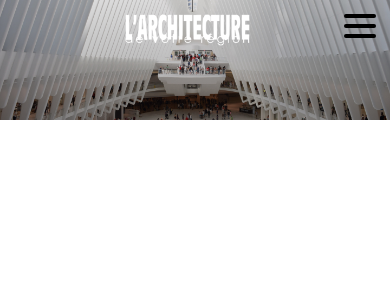
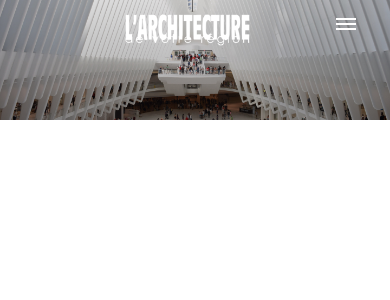
Before and after one commit to Clement-picot6/Semaine-Intensive-G4, a PHP site: page /header.html in a window 390 px wide. Shown: the top 300 px of the page. Run offline with PHP 8.4, Linux system fonts and the light colour scheme.

Commit message:
CPI: burger responsive done for every device

```diff
--- a/integration/sass/partials/_header.scss
+++ b/integration/sass/partials/_header.scss
@@ -194,7 +194,7 @@ input[type="checkbox"]{
 
   .navPhone .mainNav .choice{
     display: inline-block;
-    margin-top: 0px;
+    margin: 2.5% 2% 0 0;
   }
 
  .navPhone .mainNav .choice:nth-child(1){
@@ -216,18 +216,17 @@ input[type="checkbox"]{
 
 .navPhone .mainNav .choice span{
   width: 80%;
-  background-color: black;
-  border-radius: 5px;
-  height: 4px;
+  background-color: white;
+  height: 3px;
   position: absolute;
   z-index: 99;
 }
 
 .navPhone .mainNav:nth-child(1)  .choice span:nth-child(2){
-  top: 14px;
+  top:0px;
 }
 .navPhone .mainNav .choice span:nth-child(3){
-  top: 24px;
+  top: 0 px;
 }
 
 .contentMenuPhone{
@@ -238,7 +237,7 @@ input[type="checkbox"]{
   position: fixed;
   top: -50px;
   right: -400px;
-  transition: 1s;
+  transition: 0.6s;
 }
 
 .navPhone ul{
@@ -279,11 +278,80 @@ input[type="checkbox"]{
   z-index: 100;
 }
 
+
 input[type="checkbox"]:checked + .navPhone .contentMenuPhone{
     position: fixed;
     right:0;
 }
+
+input[type="checkbox"]:checked + .navPhone .contentMenuPhone{
+    position: fixed;
+    right:0;
+
 }
+
+input[type="checkbox"]:checked  + .navPhone .mainNav .choice span:nth-child(2) {
+	display: none;
+	z-index: 3;
+}
+
+input[type="checkbox"]:checked  + .navPhone .mainNav .choice span:nth-child(1) {
+	-ms-transform: rotate(45deg);
+    -webkit-transform: rotate(45deg);
+    transform: rotate(45deg);
+    position: absolute;
+    top: 10px;
+    transition: 0.6s;
+    z-index: 20;
+    background-color: black;
+}
+
+input[type="checkbox"]:checked  + .navPhone .mainNav .choice span:nth-child(3) {
+	-ms-transform: rotate(-45deg);
+    -webkit-transform: rotate(-45deg);
+    transform: rotate(-45deg);
+    position: absolute;
+    top: 10px;
+    z-index: 20;
+    transition: 0.6s;
+    background-color: black;
+}
+
+
+input[type="checkbox"] + .navPhone .mainNav .choice span:nth-child(2) {
+	z-index:5;
+	top: 20px;
+}
+
+
+input[type="checkbox"] + .navPhone .mainNav .choice span:nth-child(1) {
+	background-color: white;
+    transition: 0.6s;
+	-ms-transform: rotate(0deg);
+    -webkit-transform: rotate(0deg);
+    transform: rotate(0deg);
+    position: absolute;
+    top: 0px;
+    z-index: 20;
+}
+input[type="checkbox"]  + .navPhone .mainNav .choice span:nth-child(3) {
+	background-color: white;
+    transition: 0.6s;
+	top: 10px;
+	-ms-transform: rotate(0deg);
+    -webkit-transform: rotate(0deg);
+    transform: rotate(0deg);
+    position: absolute;
+    z-index: 20;
+}
+}
+
+
+
+
+
+
+// MOBILE
 
 
 @media only screen and (min-width : 320px) and (max-width : 480px) {
@@ -316,18 +384,18 @@ input[type="checkbox"]:checked + .navPhone .contentMenuPhone{
 //
 //
 
-	.navPhone{
+.navPhone{
     	display: block;
     	position: fixed;
     	z-index: 2;
   	}
 
-  .navPhone .mainNav .choice{
+.navPhone .mainNav .choice{
     display: inline-block;
-    margin-top: 0px;
+    margin: 2% 2% 0 0;
   }
 
- .navPhone .mainNav .choice:nth-child(1){
+.navPhone .mainNav .choice:nth-child(1){
   margin-left: 20px;
 }
 
@@ -345,19 +413,19 @@ input[type="checkbox"]:checked + .navPhone .contentMenuPhone{
 }
 
 .navPhone .mainNav .choice span{
-  width: 80%;
-  background-color: black;
-  border-radius: 5px;
-  height: 4px;
+  width: 50%;
+  background-color: white;
+  height: 2px;
   position: absolute;
   z-index: 99;
+  display: block;
 }
 
 .navPhone .mainNav:nth-child(1)  .choice span:nth-child(2){
-  top: 14px;
+  top: 10px;
 }
 .navPhone .mainNav .choice span:nth-child(3){
-  top: 24px;
+  top: 16px;
 }
 
 .contentMenuPhone{
@@ -368,7 +436,7 @@ input[type="checkbox"]:checked + .navPhone .contentMenuPhone{
   position: fixed;
   top: -50px;
   right: -400px;
-  transition: 1s;
+  transition: 0.6s;
 }
 
 .navPhone ul{
@@ -412,5 +480,62 @@ input[type="checkbox"]:checked + .navPhone .contentMenuPhone{
 input[type="checkbox"]:checked + .navPhone .contentMenuPhone{
     position: fixed;
     right:0;
+
 }
+
+input[type="checkbox"]:checked  + .navPhone .mainNav .choice span:nth-child(2) {
+	display: none;
+	z-index: 3;
 }
+
+input[type="checkbox"]:checked  + .navPhone .mainNav .choice span:nth-child(1) {
+	-ms-transform: rotate(45deg);
+    -webkit-transform: rotate(45deg);
+    transform: rotate(45deg);
+    position: absolute;
+    top: 10px;
+    transition: 0.6s;
+    z-index: 20;
+    background-color: black;
+}
+
+input[type="checkbox"]:checked  + .navPhone .mainNav .choice span:nth-child(3) {
+	-ms-transform: rotate(-45deg);
+    -webkit-transform: rotate(-45deg);
+    transform: rotate(-45deg);
+    position: absolute;
+    top: 10px;
+    z-index: 20;
+    transition: 0.6s;
+    background-color: black;
+}
+
+
+input[type="checkbox"]  + .navPhone .mainNav .choice span:nth-child(2) {
+	z-index:5;
+	top: 10px;
+}
+
+
+input[type="checkbox"]  + .navPhone .mainNav .choice span:nth-child(1) {
+	background-color: white;
+    transition: 0.6s;
+	-ms-transform: rotate(0deg);
+    -webkit-transform: rotate(0deg);
+    transform: rotate(0deg);
+    position: absolute;
+    top: 0px;
+    z-index: 20;
+}
+input[type="checkbox"]  + .navPhone .mainNav .choice span:nth-child(3) {
+	background-color: white;
+    transition: 0.6s;
+	top: 5px;
+	-ms-transform: rotate(0deg);
+    -webkit-transform: rotate(0deg);
+    transform: rotate(0deg);
+    position: absolute;
+    z-index: 20;
+}
+
+}
--- a/integration/stylesheets/screen.css
+++ b/integration/stylesheets/screen.css
@@ -185,7 +185,7 @@ input[type="checkbox"] {
 
   .navPhone .mainNav .choice {
     display: inline-block;
-    margin-top: 0px; }
+    margin: 2.5% 2% 0 0; }
 
   .navPhone .mainNav .choice:nth-child(1) {
     margin-left: 20px; }
@@ -203,17 +203,16 @@ input[type="checkbox"] {
 
   .navPhone .mainNav .choice span {
     width: 80%;
-    background-color: black;
-    border-radius: 5px;
-    height: 4px;
+    background-color: white;
+    height: 3px;
     position: absolute;
     z-index: 99; }
 
   .navPhone .mainNav:nth-child(1) .choice span:nth-child(2) {
-    top: 14px; }
+    top: 0px; }
 
   .navPhone .mainNav .choice span:nth-child(3) {
-    top: 24px; }
+    top: 0 px; }
 
   .contentMenuPhone {
     z-index: 98;
@@ -223,7 +222,7 @@ input[type="checkbox"] {
     position: fixed;
     top: -50px;
     right: -400px;
-    transition: 1s; }
+    transition: 0.6s; }
 
   .navPhone ul {
     list-style: none; }
@@ -259,7 +258,59 @@ input[type="checkbox"] {
 
   input[type="checkbox"]:checked + .navPhone .contentMenuPhone {
     position: fixed;
-    right: 0; } }
+    right: 0; }
+
+  input[type="checkbox"]:checked + .navPhone .contentMenuPhone {
+    position: fixed;
+    right: 0; }
+
+  input[type="checkbox"]:checked + .navPhone .mainNav .choice span:nth-child(2) {
+    display: none;
+    z-index: 3; }
+
+  input[type="checkbox"]:checked + .navPhone .mainNav .choice span:nth-child(1) {
+    -ms-transform: rotate(45deg);
+    -webkit-transform: rotate(45deg);
+    transform: rotate(45deg);
+    position: absolute;
+    top: 10px;
+    transition: 0.6s;
+    z-index: 20;
+    background-color: black; }
+
+  input[type="checkbox"]:checked + .navPhone .mainNav .choice span:nth-child(3) {
+    -ms-transform: rotate(-45deg);
+    -webkit-transform: rotate(-45deg);
+    transform: rotate(-45deg);
+    position: absolute;
+    top: 10px;
+    z-index: 20;
+    transition: 0.6s;
+    background-color: black; }
+
+  input[type="checkbox"] + .navPhone .mainNav .choice span:nth-child(2) {
+    z-index: 5;
+    top: 20px; }
+
+  input[type="checkbox"] + .navPhone .mainNav .choice span:nth-child(1) {
+    background-color: white;
+    transition: 0.6s;
+    -ms-transform: rotate(0deg);
+    -webkit-transform: rotate(0deg);
+    transform: rotate(0deg);
+    position: absolute;
+    top: 0px;
+    z-index: 20; }
+
+  input[type="checkbox"] + .navPhone .mainNav .choice span:nth-child(3) {
+    background-color: white;
+    transition: 0.6s;
+    top: 10px;
+    -ms-transform: rotate(0deg);
+    -webkit-transform: rotate(0deg);
+    transform: rotate(0deg);
+    position: absolute;
+    z-index: 20; } }
 @media only screen and (min-width: 320px) and (max-width: 480px) {
   header .nav_barre {
     display: none; }
@@ -278,7 +329,7 @@ input[type="checkbox"] {
 
   .navPhone .mainNav .choice {
     display: inline-block;
-    margin-top: 0px; }
+    margin: 2% 2% 0 0; }
 
   .navPhone .mainNav .choice:nth-child(1) {
     margin-left: 20px; }
@@ -295,18 +346,18 @@ input[type="checkbox"] {
     padding: 4px; }
 
   .navPhone .mainNav .choice span {
-    width: 80%;
-    background-color: black;
-    border-radius: 5px;
-    height: 4px;
+    width: 50%;
+    background-color: white;
+    height: 2px;
     position: absolute;
-    z-index: 99; }
+    z-index: 99;
+    display: block; }
 
   .navPhone .mainNav:nth-child(1) .choice span:nth-child(2) {
-    top: 14px; }
+    top: 10px; }
 
   .navPhone .mainNav .choice span:nth-child(3) {
-    top: 24px; }
+    top: 16px; }
 
   .contentMenuPhone {
     z-index: 98;
@@ -316,7 +367,7 @@ input[type="checkbox"] {
     position: fixed;
     top: -50px;
     right: -400px;
-    transition: 1s; }
+    transition: 0.6s; }
 
   .navPhone ul {
     list-style: none; }
@@ -352,7 +403,55 @@ input[type="checkbox"] {
 
   input[type="checkbox"]:checked + .navPhone .contentMenuPhone {
     position: fixed;
-    right: 0; } }
+    right: 0; }
+
+  input[type="checkbox"]:checked + .navPhone .mainNav .choice span:nth-child(2) {
+    display: none;
+    z-index: 3; }
+
+  input[type="checkbox"]:checked + .navPhone .mainNav .choice span:nth-child(1) {
+    -ms-transform: rotate(45deg);
+    -webkit-transform: rotate(45deg);
+    transform: rotate(45deg);
+    position: absolute;
+    top: 10px;
+    transition: 0.6s;
+    z-index: 20;
+    background-color: black; }
+
+  input[type="checkbox"]:checked + .navPhone .mainNav .choice span:nth-child(3) {
+    -ms-transform: rotate(-45deg);
+    -webkit-transform: rotate(-45deg);
+    transform: rotate(-45deg);
+    position: absolute;
+    top: 10px;
+    z-index: 20;
+    transition: 0.6s;
+    background-color: black; }
+
+  input[type="checkbox"] + .navPhone .mainNav .choice span:nth-child(2) {
+    z-index: 5;
+    top: 10px; }
+
+  input[type="checkbox"] + .navPhone .mainNav .choice span:nth-child(1) {
+    background-color: white;
+    transition: 0.6s;
+    -ms-transform: rotate(0deg);
+    -webkit-transform: rotate(0deg);
+    transform: rotate(0deg);
+    position: absolute;
+    top: 0px;
+    z-index: 20; }
+
+  input[type="checkbox"] + .navPhone .mainNav .choice span:nth-child(3) {
+    background-color: white;
+    transition: 0.6s;
+    top: 5px;
+    -ms-transform: rotate(0deg);
+    -webkit-transform: rotate(0deg);
+    transform: rotate(0deg);
+    position: absolute;
+    z-index: 20; } }
 #index main {
   max-width: 85%;
   margin: 0 auto; }
```
Also changed, not shown: 1 other file.
